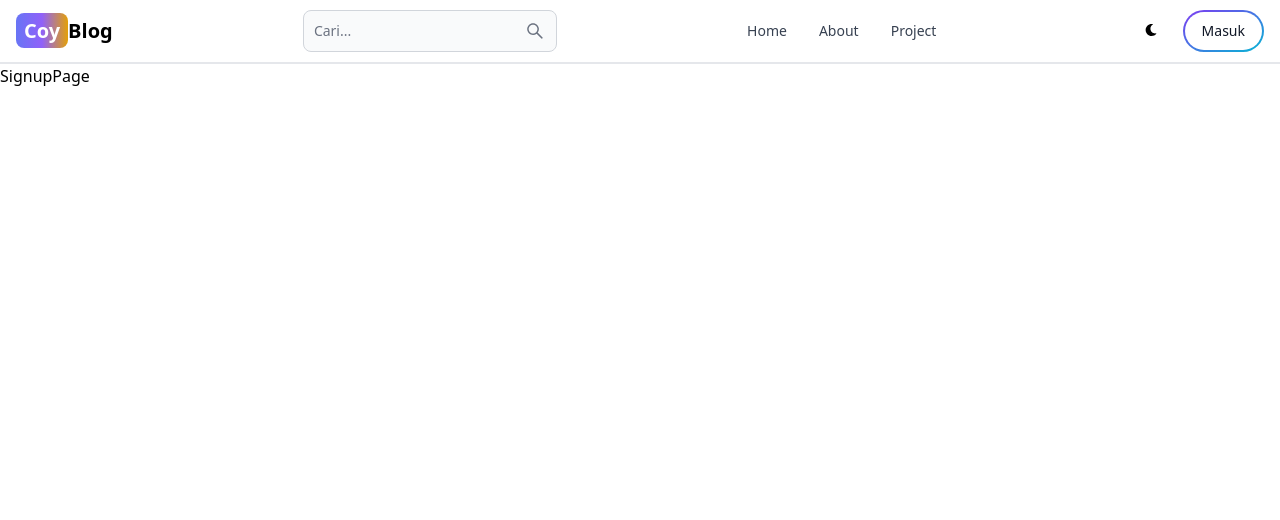
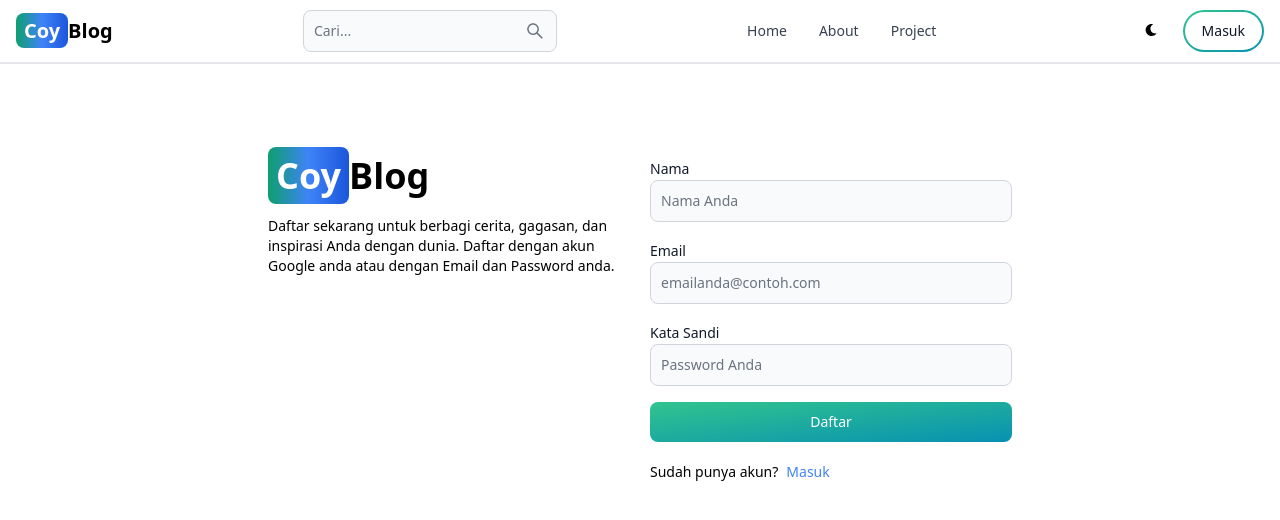
Before and after one commit to ruspian/BLOG-WEB-MERN-VITE, a React (Vite) app in the folder client/: page /signup in a window 1280 px wide. Shown: the top 520 px of the page. Built offline with nearby package versions, Linux system fonts and the light colour scheme.

Commit message:
buat tampilan halaman sign up atau daftar

```diff
--- a/client/src/components/HeaderComponent.jsx
+++ b/client/src/components/HeaderComponent.jsx
@@ -14,7 +14,7 @@
         to="/"
         className="self-center whitespace-nowrap text-sm sm:text-xl font-semibold dark:text-white"
       >
-        <span className="px-2 py-1 bg-gradient-to-r from-indigo-500 via-purple-500 to-yellow-400 rounded-lg text-white">
+        <span className="px-2 py-1 bg-gradient-to-r from-green-500 via-blue-500 to-blue-700 rounded-lg text-white">
           Coy
         </span>
         Blog
@@ -42,7 +42,7 @@
         </Button>
 
         <Link to="/sign-in">
-          <Button gradientDuoTone="purpleToBlue" outline pill>
+          <Button gradientDuoTone="greenToBlue" outline pill>
             Masuk
           </Button>
         </Link>
@@ -50,11 +50,11 @@
         {/* tombol hamberger */}
         <Navbar.Toggle />
       </div>
+
       {/* tombol home about dan project */}
       <Navbar.Collapse>
         {/* as='div' agar tidak error di console browser */}
         <Navbar.Link active={path === "/"} as={"div"}>
-          {" "}
           <Link to="/">Home</Link>
         </Navbar.Link>
         <Navbar.Link active={path === "/about"} as={"div"}>
--- a/client/src/pages/SignupPage.jsx
+++ b/client/src/pages/SignupPage.jsx
@@ -1,7 +1,68 @@
+import { Button, Label, TextInput } from "flowbite-react";
 import React from "react";
+import { Link } from "react-router-dom";
 
 const SignupPage = () => {
-  return <div>SignupPage</div>;
+  return (
+    <div className="min-h-screen mt-20">
+      <div className="flex p-3 max-w-3xl mx-auto flex-col md:flex-row gap-5">
+        {/* bagian kiri */}
+        <div className="flex-1">
+          <Link to="/" className="font-bold dark:text-white text-4xl ">
+            <span className="px-2 py-1 bg-gradient-to-r from-green-500 via-blue-500 to-blue-700 rounded-lg text-white">
+              Coy
+            </span>
+            Blog
+          </Link>
+
+          <p className="text-sm mt-5">
+            Daftar sekarang untuk berbagi cerita, gagasan, dan inspirasi Anda
+            dengan dunia. Daftar dengan akun Google anda atau dengan Email dan
+            Password anda.
+          </p>
+        </div>
+
+        {/* bagian kanan  */}
+        <div className="flex-1">
+          <form className="flex flex-col gap-4">
+            <div className="">
+              <Label value="Nama" />
+              <TextInput type="text" placeholder="Nama Anda" id="username" />
+            </div>
+
+            <div className="">
+              <Label value="Email" />
+              <TextInput
+                type="email"
+                placeholder="emailanda@contoh.com"
+                id="email"
+              />
+            </div>
+
+            <div className="">
+              <Label value="Kata Sandi" />
+              <TextInput
+                type="password"
+                placeholder="Password Anda"
+                id="password"
+              />
+            </div>
+
+            <Button gradientDuoTone="greenToBlue" type="submit">
+              Daftar
+            </Button>
+          </form>
+
+          <div className=" flex gap-2 text-sm mt-5">
+            <span>Sudah punya akun?</span>
+            <Link to="/signin" className="text-blue-500 hover:underline ">
+              Masuk
+            </Link>
+          </div>
+        </div>
+      </div>
+    </div>
+  );
 };
 
 export default SignupPage;
--- a/client/tailwind.config.js
+++ b/client/tailwind.config.js
@@ -1,5 +1,5 @@
 /** @type {import('tailwindcss').Config} */
-const flowbite = require("flowbite-react/tailwind");
+import flowbite from "flowbite-react/tailwind";
 
 export default {
   content: ["./index.html", "./src/**/*.{js,ts,jsx,tsx}", flowbite.content()],
```
